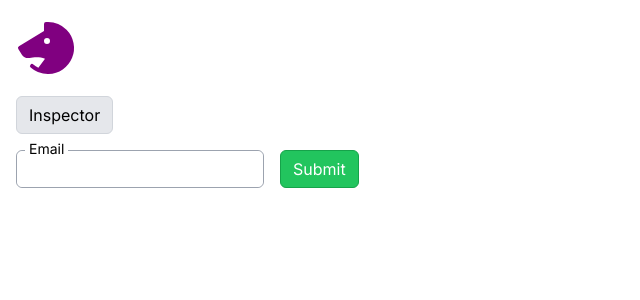
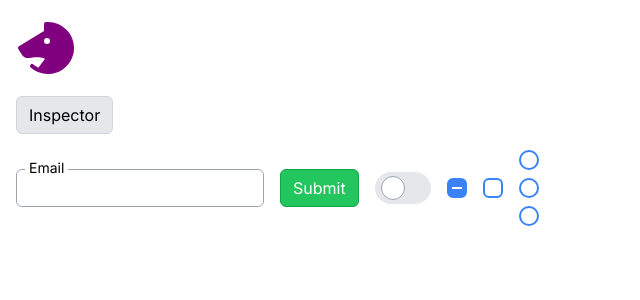
Before and after one commit to mech/ui-components, a Next.js app: page / in a window 1280 px wide. Shown: the top 300 px of the page, without its empty margins (0-640 px from the left). Built offline with nearby package versions, Linux system fonts and the light colour scheme.

Commit message:
Switch, Checkbox and RadioGroup

```diff
--- a/app/page.js
+++ b/app/page.js
@@ -9,6 +9,9 @@ import PopoverExamples from "@/examples/PopoverExamples";
 import Button from "@/components/Button";
 import LoremIpsum from "@/components/LoremIpsum";
 import Input from "@/components/Input";
+import { Switch } from "@/components/Switch";
+import { Checkbox } from "@/components/Checkbox";
+import { RadioGroup, RadioGroupItem } from "@/components/RadioGroup";
 
 import {
   Drawer,
@@ -54,7 +57,7 @@ export default function Home() {
         </DrawerContent>
       </Drawer>
 
-      <div className="flex flex-wrap items-start gap-4">
+      <div className="flex flex-wrap items-center gap-4">
         <Input
           // size="sm"
           label="Email"
@@ -65,6 +68,16 @@ export default function Home() {
         />
 
         <Button>Submit</Button>
+
+        <Switch />
+        <Checkbox checked="indeterminate" />
+        <Checkbox />
+
+        <RadioGroup>
+          <RadioGroupItem value="1">One</RadioGroupItem>
+          <RadioGroupItem value="2">Two</RadioGroupItem>
+          <RadioGroupItem value="3">Three</RadioGroupItem>
+        </RadioGroup>
       </div>
     </main>
   );
--- /dev/null
+++ b/components/Checkbox.js
@@ -0,0 +1,65 @@
+"use client";
+
+import { forwardRef } from "react";
+import cn from "@/lib/cn";
+import * as CheckboxPrimitive from "@radix-ui/react-checkbox";
+
+const Checkbox = forwardRef(({ className, ...props }, ref) => {
+  const classNames = cn(
+    "peer h-5 w-5 shrink-0 rounded-md border-2 border-blue-500 ring-offset-white",
+    "hover:bg-gray-50",
+    "focus-visible:outline-none focus-visible:ring-2 focus-visible:ring-blue-200 focus-visible:ring-offset-2",
+    "disabled:cursor-not-allowed disabled:opacity-50",
+    "data-[state=checked]:bg-blue-500 data-[state=indeterminate]:bg-blue-500",
+    className,
+  );
+
+  return (
+    <CheckboxPrimitive.Root ref={ref} className={classNames} {...props}>
+      <CheckboxPrimitive.Indicator className="flex items-center justify-center text-current">
+        {props.checked === "indeterminate" ? (
+          <IndeterminateIcon />
+        ) : (
+          <CheckmarkIcon />
+        )}
+      </CheckboxPrimitive.Indicator>
+    </CheckboxPrimitive.Root>
+  );
+});
+Checkbox.displayName = CheckboxPrimitive.Root.displayName;
+
+const CheckmarkIcon = () => {
+  return (
+    <svg
+      width="16"
+      height="10"
+      viewBox="0 0 12 10"
+      fill="none"
+      strokeWidth="2"
+      stroke="#fff"
+      strokeDasharray="16"
+      strokeOpacity="1"
+      strokeDashoffset="0"
+      focusable={false}
+    >
+      <polyline points="1.5 6 4.5 9 10.5 1"></polyline>
+    </svg>
+  );
+};
+
+const IndeterminateIcon = () => {
+  return (
+    <svg xmlns="http://www.w3.org/2000/svg" width="10" height="2">
+      <path
+        fill="none"
+        fillRule="evenodd"
+        stroke="#fff"
+        strokeLinecap="square"
+        strokeWidth="2"
+        d="M1 1h8"
+      />
+    </svg>
+  );
+};
+
+export { Checkbox };
--- a/components/Input.js
+++ b/components/Input.js
@@ -5,9 +5,6 @@ import { Info, SealWarning } from "@phosphor-icons/react";
 
 // Using focus-within to style inner input
 // group and group-focus-within
-const variants = cva(
-  "group relative flex w-full rounded-md border border-gray-400 text-black transition ease-in-out file:border-0 file:bg-transparent focus-within:border-blue-600 focus-within:text-blue-500 focus-within:ring-4 focus-within:ring-blue-500 focus-within:ring-opacity-30 focus:outline-none disabled:cursor-not-allowed disabled:opacity-50 data-[invalid=true]:border-red-500 data-[invalid=true]:text-red-500 data-[invalid=true]:ring-4 data-[invalid=true]:ring-red-500 data-[invalid=true]:ring-opacity-30",
-);
 
 const sizeVariants = cva([], {
   variants: {
@@ -48,11 +45,16 @@ const Input = forwardRef(
       "flex items-center border-gray-400 px-2 text-black group-focus-within:border-blue-600 group-data-[invalid=true]:border-red-500";
 
     return (
-      <div data-control="input">
+      <div
+        data-control="input"
+        className={cn({
+          "opacity-50": props.disabled,
+        })}
+      >
         <div
           data-invalid={!!errorMessage}
           className={cn(
-            "group relative flex w-full rounded-md border border-gray-400 text-black transition ease-in-out file:border-0 file:bg-transparent focus-within:border-blue-600 focus-within:text-blue-500 focus-within:ring-4 focus-within:ring-blue-500 focus-within:ring-opacity-30 focus:outline-none disabled:cursor-not-allowed disabled:opacity-50 data-[invalid=true]:border-red-500 data-[invalid=true]:ring-4 data-[invalid=true]:ring-red-500 data-[invalid=true]:ring-opacity-30",
+            "group relative flex w-full rounded-md border border-gray-400 text-black transition ease-in-out file:border-0 file:bg-transparent focus-within:border-blue-600 focus-within:text-blue-500 focus-within:ring-4 focus-within:ring-blue-500 focus-within:ring-opacity-30 focus:outline-none data-[invalid=true]:border-red-500 data-[invalid=true]:ring-4 data-[invalid=true]:ring-red-500 data-[invalid=true]:ring-opacity-30",
           )}
         >
           <label htmlFor={id} className={labelClassNames}>
@@ -69,7 +71,7 @@ const Input = forwardRef(
             data-invalid={!!errorMessage}
             className={cn(
               sizeVariants({ size }),
-              "order-2 w-full appearance-none rounded-md text-black outline-none data-[invalid=true]:text-red-500",
+              "order-2 w-full appearance-none rounded-md text-black outline-none disabled:cursor-not-allowed data-[invalid=true]:text-red-500",
               {
                 "pl-2": prefix,
                 "pr-2": suffix,
--- /dev/null
+++ b/components/RadioGroup.js
@@ -0,0 +1,40 @@
+"use client";
+
+import { forwardRef } from "react";
+import cn from "@/lib/cn";
+import * as RadioGroupPrimitive from "@radix-ui/react-radio-group";
+
+// -----
+// RadioGroup
+// -----
+const RadioGroup = forwardRef(({ className, ...props }, ref) => {
+  const classNames = cn("grid gap-2", className);
+
+  return (
+    <RadioGroupPrimitive.Root ref={ref} className={classNames} {...props} />
+  );
+});
+RadioGroup.displayName = RadioGroupPrimitive.Root.displayName;
+
+// -----
+// RadioGroupItem
+// -----
+const RadioGroupItem = forwardRef(({ className, ...props }, ref) => {
+  const classNames = cn(
+    "aspect-square h-5 w-5 rounded-full border-2 border-blue-500",
+    "ring-offset-white focus:outline-none focus-visible:ring-2 focus-visible:ring-blue-200 focus-visible:ring-offset-2",
+    "disabled:cursor-not-allowed disabled:opacity-50",
+    className,
+  );
+
+  return (
+    <RadioGroupPrimitive.Item ref={ref} className={classNames} {...props}>
+      <RadioGroupPrimitive.Indicator className="flex items-center justify-center">
+        <span className="h-3 w-3 rounded-full bg-blue-500"></span>
+      </RadioGroupPrimitive.Indicator>
+    </RadioGroupPrimitive.Item>
+  );
+});
+RadioGroupItem.displayName = RadioGroupPrimitive.Item.displayName;
+
+export { RadioGroup, RadioGroupItem };
--- /dev/null
+++ b/components/Switch.js
@@ -0,0 +1,29 @@
+"use client";
+
+import { forwardRef } from "react";
+import cn from "@/lib/cn";
+import * as SwitchPrimitive from "@radix-ui/react-switch";
+
+const Switch = forwardRef(({ className, ...props }, ref) => {
+  const classNames = cn(
+    "peer inline-flex h-8 w-14 shrink-0 cursor-pointer items-center rounded-full border-2 border-transparent transition-colors",
+    "focus-visible:outline-none focus-visible:ring-2 focus-visible:ring-gray-400 focus-visible:ring-offset-2 focus-visible:ring-offset-white",
+    "disabled:cursor-not-allowed disabled:opacity-50",
+    "data-[state=checked]:bg-green-500 data-[state=unchecked]:bg-gray-200",
+    className,
+  );
+
+  return (
+    <SwitchPrimitive.Root ref={ref} className={classNames} {...props}>
+      <SwitchPrimitive.Thumb
+        className={cn(
+          "pointer-events-none block h-6 w-6 rounded-full border border-gray-400 bg-white ring-0 transition-transform will-change-transform",
+          "data-[state=checked]:translate-x-6 data-[state=unchecked]:translate-x-1 data-[state=checked]:border-white",
+        )}
+      />
+    </SwitchPrimitive.Root>
+  );
+});
+Switch.displayName = SwitchPrimitive.Root.displayName;
+
+export { Switch };
```
Also changed, not shown: package.json (+6 -1 lines), 1 other file (tests, documents, lock files or other folders).
